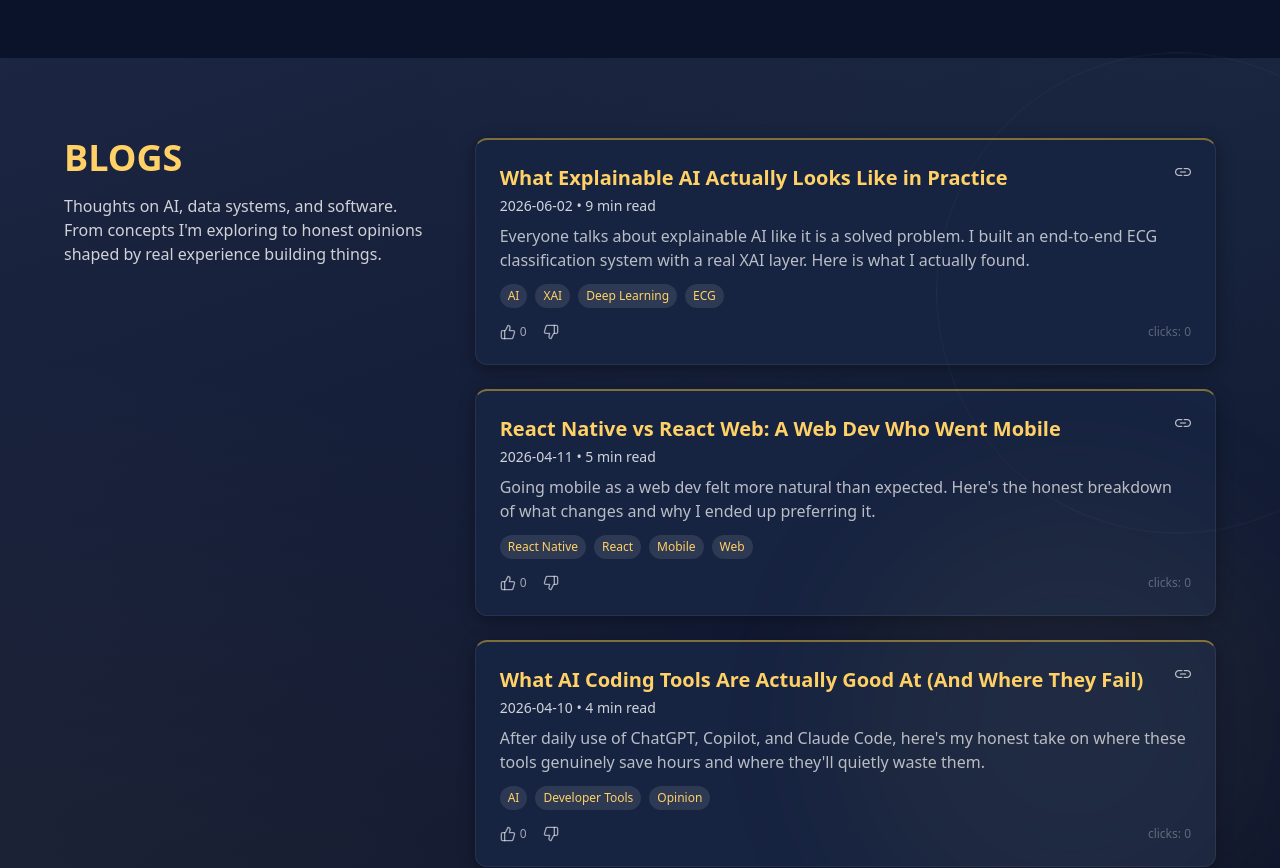
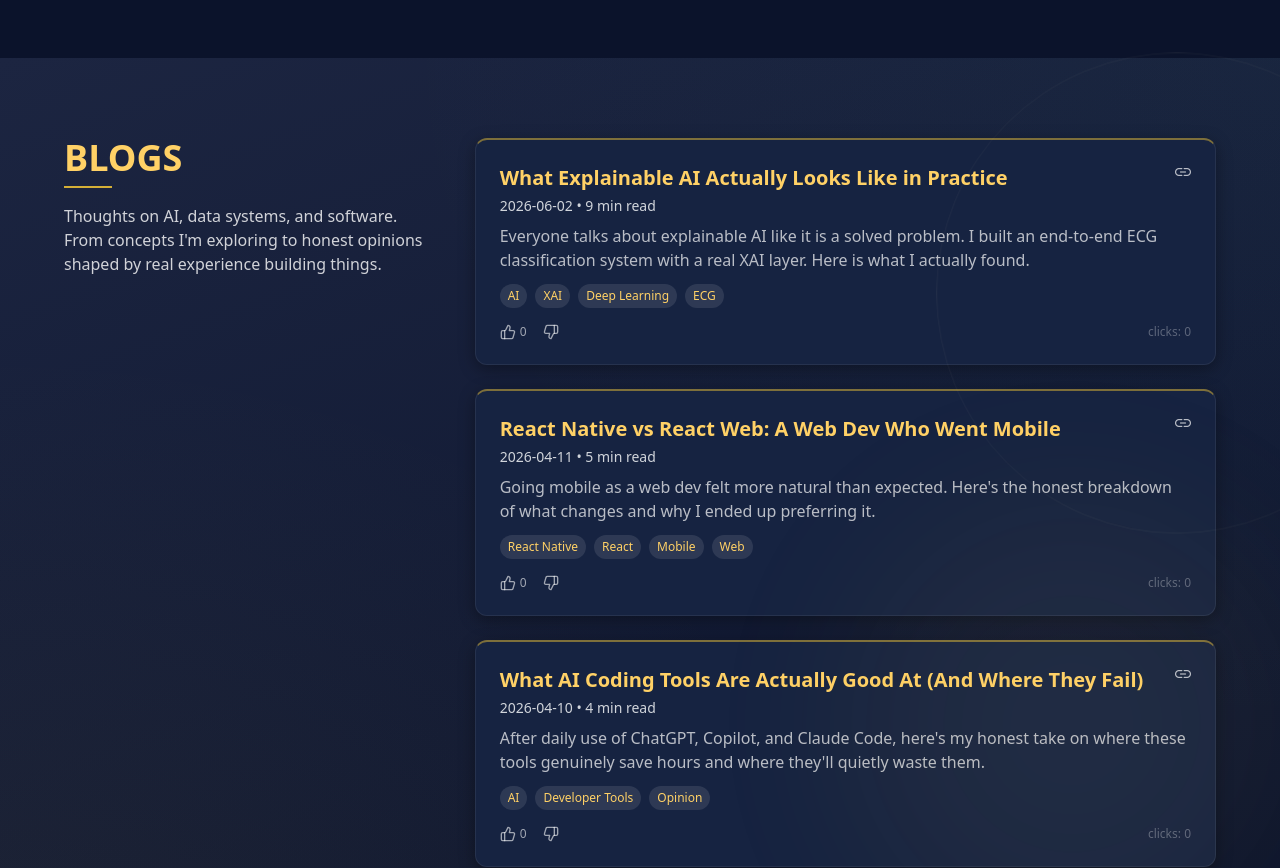
Before and after one commit to teodora-taleska/portfolio, a React app in the folder portfolio/: page / in a window 1280 px wide. Shown: the part 3060-3928 px from the top of the page. Built offline with nearby package versions, Linux system fonts and the light colour scheme; no server answers; the database is empty; the HTML template or start-up script is replaced by a standard one.

Commit message:
feat: add scroll-reveal and gold accent to BlogSection

```diff
--- a/portfolio/src/components/BlogSection.jsx
+++ b/portfolio/src/components/BlogSection.jsx
@@ -3,6 +3,7 @@ import { motion, AnimatePresence } from "framer-motion";
 import { ThumbsUp, ThumbsDown, ChevronLeft, ChevronRight } from "lucide-react";
 import { blogs as blogData } from "../../public/data/blogs.js";
 import { getReactions, saveReactions } from "../lib/supabase.js";
+import ScrollReveal from "./ScrollReveal.jsx";
 
 function getReadingTime(text) {
   const words = text.split(" ").length;
@@ -108,12 +109,20 @@ export default function BlogSection() {
       <div className="max-w-6xl mx-auto flex flex-col md:flex-row gap-10">
 
         {/* LEFT */}
-        <div className="md:w-1/3">
-          <h3 className="text-4xl text-[#FFD166] font-bold mb-4">BLOGS</h3>
+        <ScrollReveal direction="left" className="md:w-1/3">
+          <h3 className="text-4xl text-[#FFD166] font-bold mb-2">BLOGS</h3>
+          <motion.div
+            initial={{ scaleX: 0 }}
+            whileInView={{ scaleX: 1 }}
+            viewport={{ once: true }}
+            transition={{ duration: 0.5, ease: "easeOut", delay: 0.2 }}
+            style={{ originX: 0 }}
+            className="h-[2px] w-12 bg-[#D4AF37] mt-2 mb-4"
+          />
           <p className="text-th-fg/80">
             Thoughts on AI, data systems, and software. From concepts I'm exploring to honest opinions shaped by real experience building things.
           </p>
-        </div>
+        </ScrollReveal>
 
         {/* RIGHT */}
         <div className="md:w-2/3">
```
